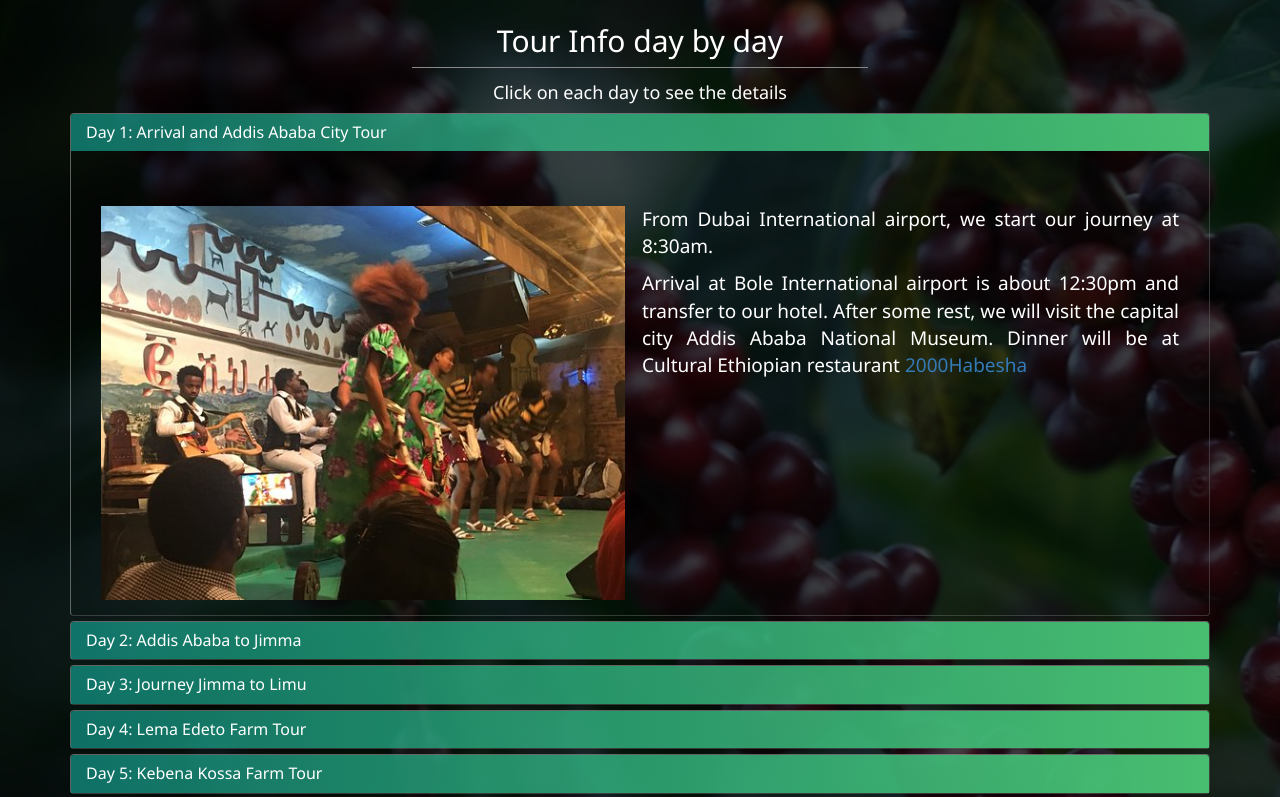
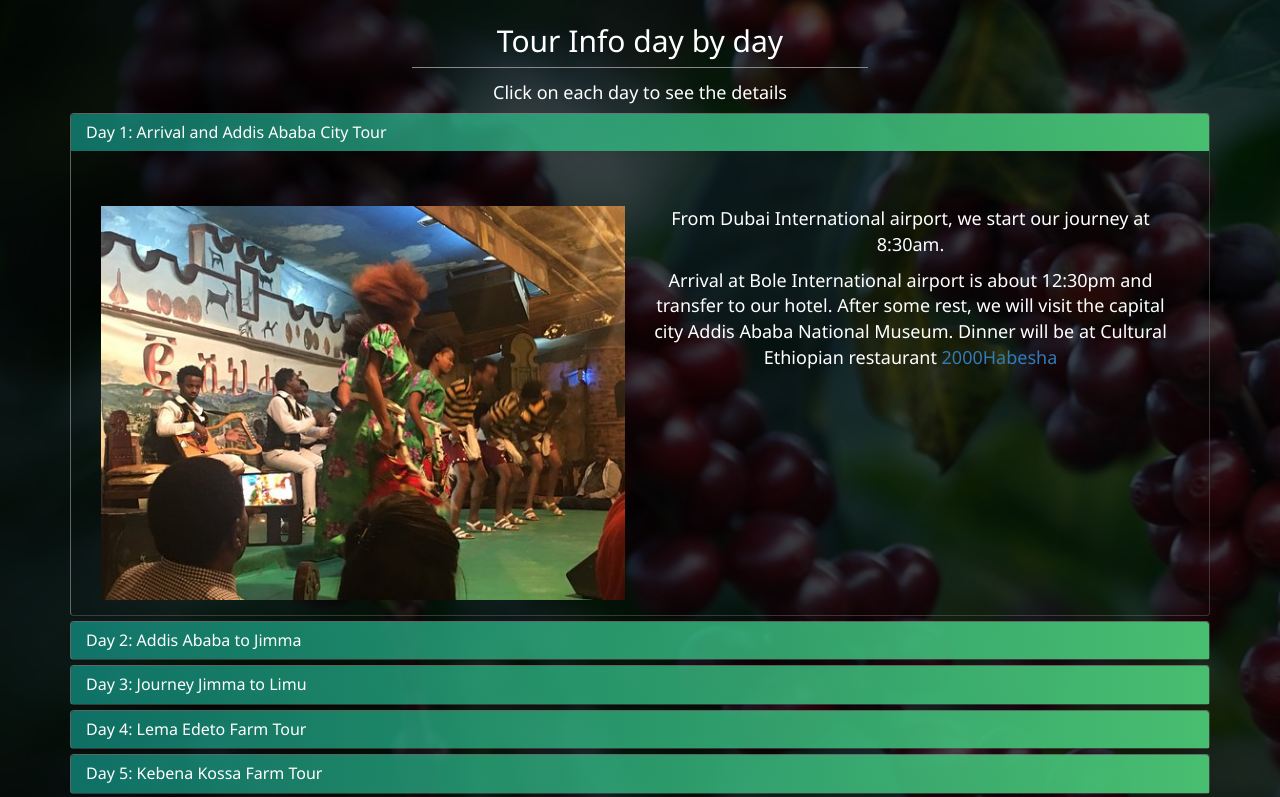
Before and after one commit to Dessagn/metocoffee, a React (Create React App) app in the folder client/: page /about in a window 1280 px wide. Shown: the part 560-1357 px from the top of the page. Built offline with nearby package versions, Linux system fonts and the light colour scheme.

Commit message:
font-size change

```diff
--- a/client/src/App.css
+++ b/client/src/App.css
@@ -858,8 +858,8 @@ filter: progid:DXImageTransform.Microsoft.gradient( startColorstr='#b4e391', end
 }
 .day-content{
   color: white;
-  font-size: 19px;
-  text-align: justify;
+  font-size: 18px;
+  text-align: center;
   margin-top: 0px;
   padding-top: 0px;
   padding-left: 2px;
```
